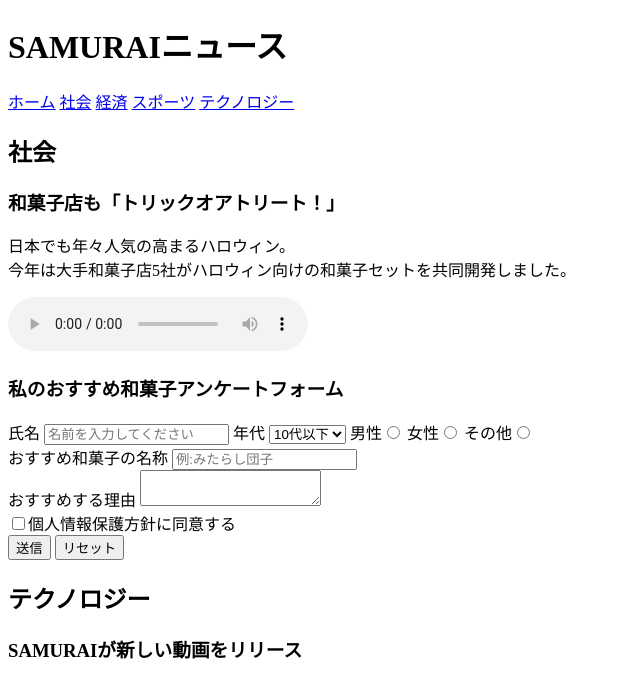
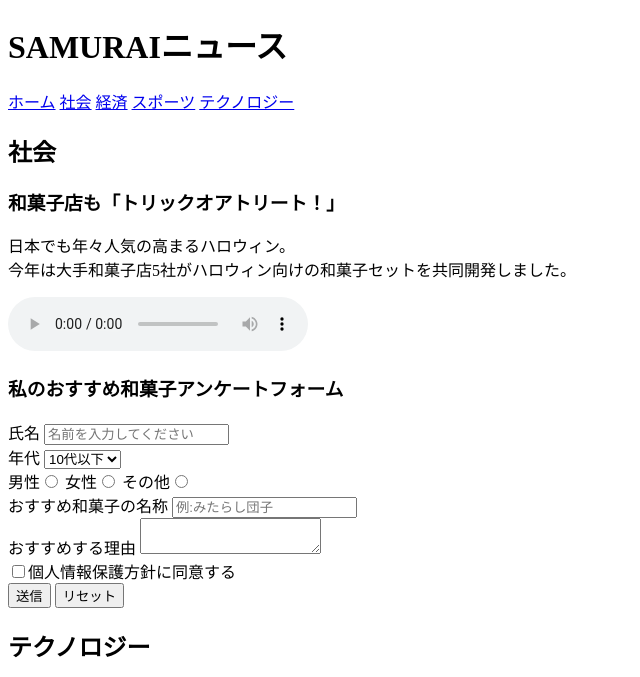
Before and after one commit to Waka-ma/samurai-terakoya, a plain HTML site: page kadai_008/kadai_008.html in a window 1280 px wide. Shown: the top 677 px of the page, without its empty margins (0-640 px from the left). Drawn offline with Linux system fonts and the light colour scheme.

Commit message:
kadai_008

```diff
--- a/kadai_008/kadai_008.html
+++ b/kadai_008/kadai_008.html
@@ -2,11 +2,13 @@
 <html>
 
 <head>
-
 <body>
   <title>8章課題</title>
   <meta name="description" content="このページは8章課題です。">
   <meta charset="utf-8">
+</body>
+</head>
+
 <header>
   <h1>SAMURAIニュース</h1>
   <nav>
@@ -17,6 +19,7 @@
     <a href="https://www.sejuku.net/">テクノロジー</a>
   </nav>
 </header>
+
 <main>
   <article>
     <section>
@@ -27,37 +30,45 @@
         今年は大手和菓子店5社がハロウィン向けの和菓子セットを共同開発しました。
       </p>
       <audio src="ichi.mp3" controls></audio>
+
       <h3>私のおすすめ和菓子アンケートフォーム</h3>
+
       <form>
+        <div>
           <label>氏名</label>
           <input type="text" placeholder="名前を入力してください">
+        </div>
 
-
-          <label>年代</lebel>
+        <div>
+          <label>年代</label>
           <select>
             <option>10代以下</potion>
             <option>20代</option>
             <option>30代</option>
             <option>40代以上</option>
           </select>
+        </div>
 
-
+        <div>
           <label>男性<input type="radio" name="gender"></label>
           <label>女性<input type="radio" name="gender"></label>
           <label>その他<input type="radio" name="gender"></label>
-            <br>
+        </div>
 
+        <div>
           <label>おすすめ和菓子の名称</label>
           <input type="text" placeholder="例:みたらし団子">
-            <br>
+        </div>
 
+        <div>
           <label>おすすめする理由</label>
           <textarea></textarea>
-            <br>
+        </div>
 
+        <div>
           <label>
             <input type="checkbox">個人情報保護方針に同意する</label>
-            <br>
+        </div>
 
         <input type="submit" value="送信">
         <input type="reset" value="リセット">
@@ -83,4 +94,5 @@
   <p>&copy; SAMURAIニュース</p>
 </footer>
 </body>
+
 </html>
```
Lines whose indentation alone changed are shown as unchanged.
